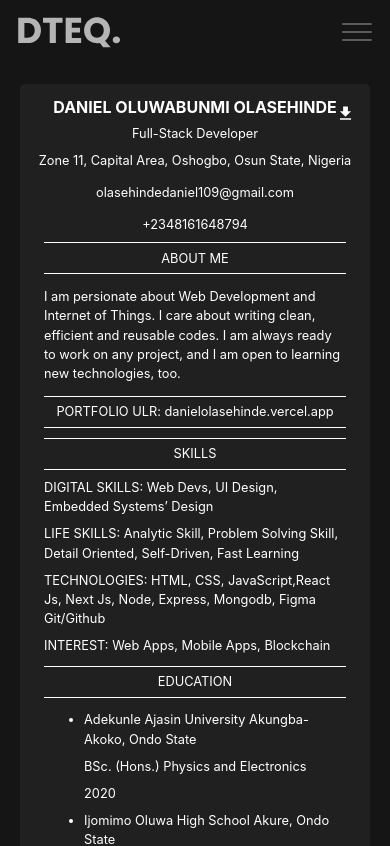
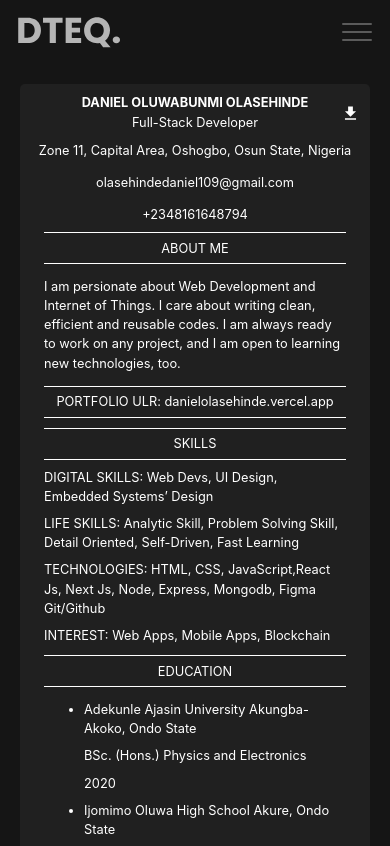
Before and after one commit to DTEQ46/Nport, a Next.js app: page /resume in a window 390 px wide. Shown: the top 846 px of the page. Built offline with nearby package versions, Linux system fonts and the light colour scheme.

Commit message:
adjust mobile

```diff
--- a/styles/Resume.module.css
+++ b/styles/Resume.module.css
@@ -54,9 +54,6 @@
         margin: 0;
         padding: 0;
     }
-    .name{
-        font-size: 1rem;
-    }
 
     .container{
         position: relative;
@@ -70,3 +67,12 @@
         right: 15px;
     }
 }
+
+@media(max-width:500px){
+
+    .img{
+        height: 1.2rem;
+        width: 1.2rem;
+        right: 10px;
+    }
+}
```
